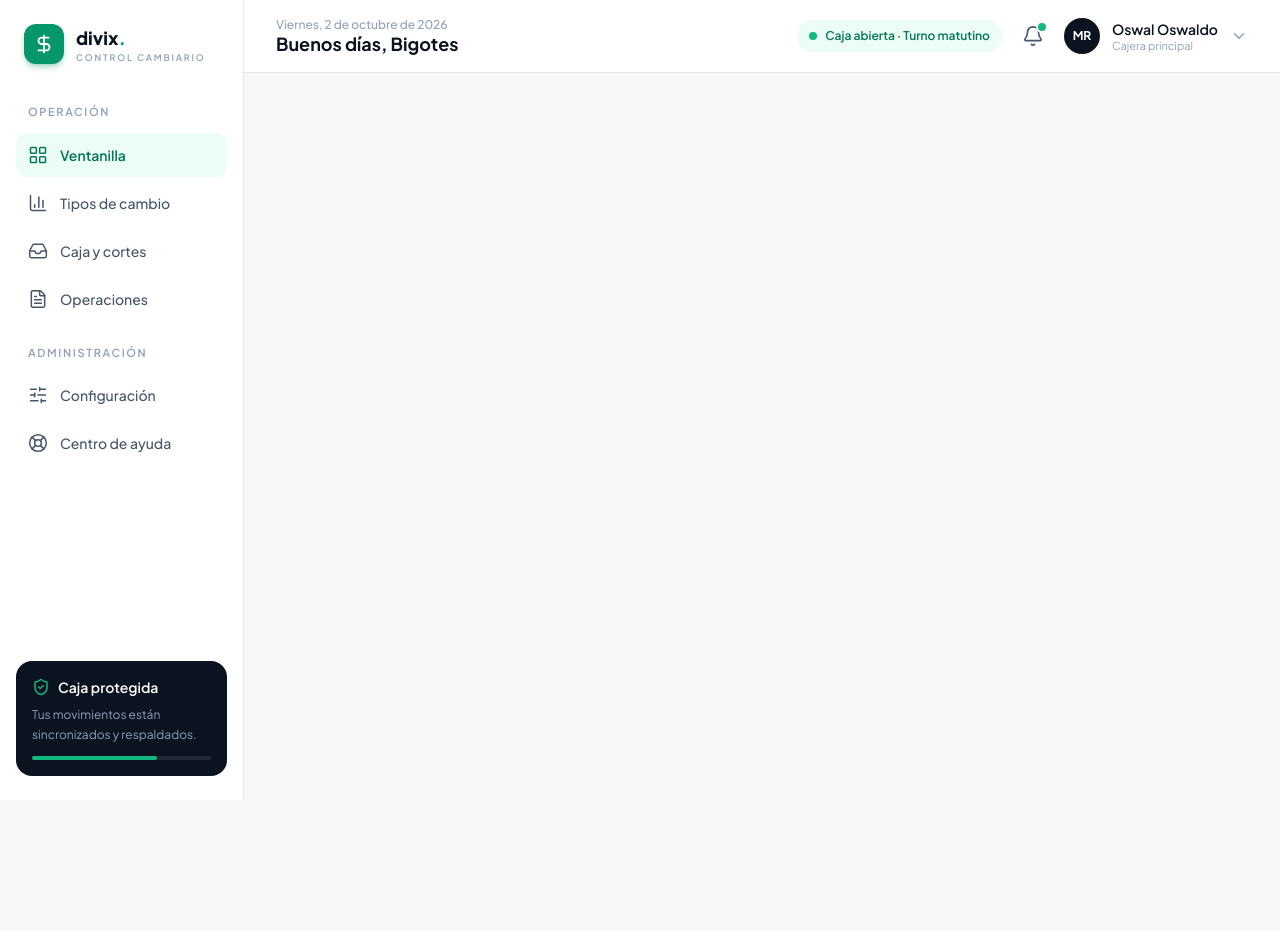
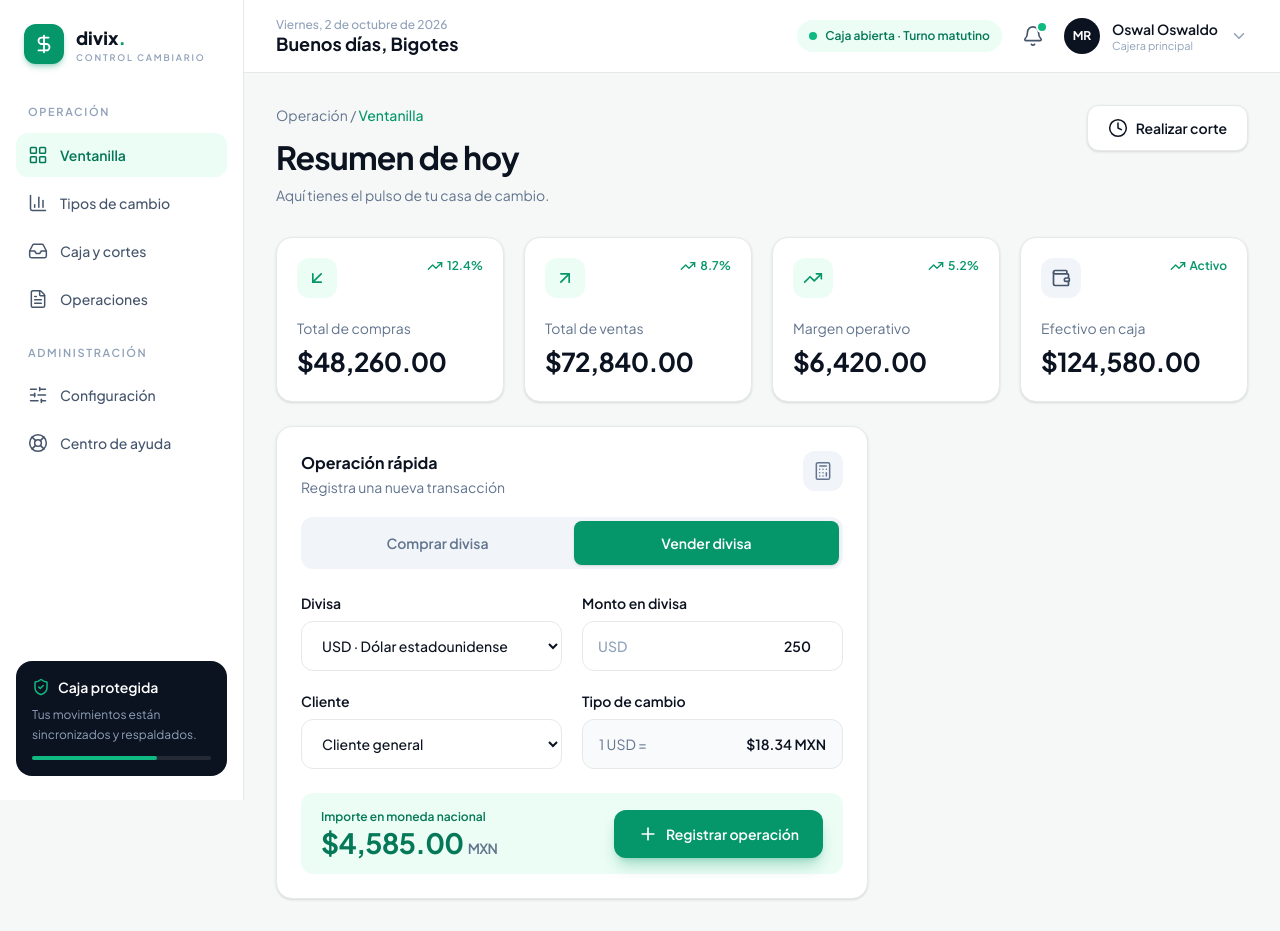
Before and after one commit to raulchvzt/divix-frontend, a React (Vite) app: page / in a window 1280 px wide. Before the commit the page ends 800 px from the top, so only its background shows below. Built offline with nearby package versions, Linux system fonts and the light colour scheme.

Commit message:
Se agregan componentes para la pantalla de inicio, las divisas y su formato. Mas Aparte la interfaz de Ventanilla

```diff
--- a/src/App.jsx
+++ b/src/App.jsx
@@ -1,6 +1,7 @@
 import { BrowserRouter } from 'react-router-dom'
 import Sidebar from './components/layout/Sidebar'
 import Topbar from './components/layout/Topbar'
+import Ventanilla from './pages/Ventanilla'
 
 export default function App() {
   return (
@@ -9,6 +10,9 @@ export default function App() {
         <Sidebar />
         <div className="flex-1 min-w-0">
           <Topbar />
+          <main className="px-8 py-8 max-w-[1500px]">
+            <Ventanilla />
+          </main>
         </div>
       </div>
     </BrowserRouter>
--- /dev/null
+++ b/src/components/ventanilla/OperacionRapida.jsx
@@ -0,0 +1,120 @@
+import { useState } from 'react'
+import { Calculator, Plus } from 'lucide-react'
+import { divisas, clientes } from '../../data/divisas'
+import { dinero } from '../../utils/formato'
+
+const campo =
+  'w-full bg-white border border-line rounded-xl px-4 py-3.5 text-sm font-medium outline-none focus:border-brand-500 focus:ring-2 focus:ring-brand-500/20 transition'
+
+export default function OperacionRapida() {
+  const [tipo, setTipo] = useState('venta') // 'compra' | 'venta'
+  const [codigo, setCodigo] = useState('USD')
+  const [monto, setMonto] = useState('250')
+  const [cliente, setCliente] = useState(clientes[0])
+
+  const divisa = divisas.find((d) => d.codigo === codigo)
+  const tasa = tipo === 'venta' ? divisa.venta : divisa.compra
+  const total = Math.round((parseFloat(monto) || 0) * tasa * 100) / 100
+
+  const registrar = () => {
+    // Más adelante esto enviará la operación al backend
+    alert(`Operación registrada: ${tipo} de ${monto} ${codigo} por ${dinero(total)} MXN`)
+  }
+
+  return (
+    <div className="bg-white border border-line rounded-2xl p-6 shadow-sm">
+      {/* Encabezado */}
+      <div className="flex items-start justify-between mb-5">
+        <div>
+          <h2 className="text-base font-bold">Operación rápida</h2>
+          <p className="text-sm text-slate-500 mt-0.5">Registra una nueva transacción</p>
+        </div>
+        <div className="w-10 h-10 rounded-xl bg-slate-100 text-slate-500 flex items-center justify-center">
+          <Calculator size={20} strokeWidth={1.8} />
+        </div>
+      </div>
+
+      {/* Pestañas Comprar / Vender */}
+      <div className="grid grid-cols-2 gap-1 bg-slate-100 rounded-xl p-1 mb-6">
+        {[
+          { id: 'compra', label: 'Comprar divisa' },
+          { id: 'venta', label: 'Vender divisa' },
+        ].map((t) => (
+          <button
+            key={t.id}
+            onClick={() => setTipo(t.id)}
+            className={`py-3 rounded-lg text-sm font-semibold transition-colors ${
+              tipo === t.id ? 'bg-brand-600 text-white shadow' : 'text-slate-500 hover:text-slate-700'
+            }`}
+          >
+            {t.label}
+          </button>
+        ))}
+      </div>
+
+      {/* Campos */}
+      <div className="grid grid-cols-2 gap-x-5 gap-y-5">
+        <div>
+          <label className="block text-sm font-semibold mb-2">Divisa</label>
+          <select value={codigo} onChange={(e) => setCodigo(e.target.value)} className={campo}>
+            {divisas.map((d) => (
+              <option key={d.codigo} value={d.codigo}>
+                {d.codigo} · {d.nombre}
+              </option>
+            ))}
+          </select>
+        </div>
+
+        <div>
+          <label className="block text-sm font-semibold mb-2">Monto en divisa</label>
+          <div className="relative">
+            <span className="absolute left-4 top-1/2 -translate-y-1/2 text-sm font-medium text-slate-400">
+              {codigo}
+            </span>
+            <input
+              type="number"
+              min="0"
+              value={monto}
+              onChange={(e) => setMonto(e.target.value)}
+              className={`${campo} text-right text-base font-semibold`}
+            />
+          </div>
+        </div>
+
+        <div>
+          <label className="block text-sm font-semibold mb-2">Cliente</label>
+          <select value={cliente} onChange={(e) => setCliente(e.target.value)} className={campo}>
+            {clientes.map((c) => (
+              <option key={c}>{c}</option>
+            ))}
+          </select>
+        </div>
+
+        <div>
+          <label className="block text-sm font-semibold mb-2">Tipo de cambio</label>
+          <div className="flex items-center justify-between bg-slate-50 border border-line rounded-xl px-4 py-3.5 text-sm">
+            <span className="text-slate-500">1 {codigo} =</span>
+            <span className="font-semibold">{dinero(tasa)} MXN</span>
+          </div>
+        </div>
+      </div>
+
+      {/* Total y botón */}
+      <div className="mt-6 flex items-center justify-between bg-brand-50 rounded-xl px-5 py-4">
+        <div>
+          <p className="text-xs font-semibold text-brand-700 mb-1">Importe en moneda nacional</p>
+          <p className="text-[28px] font-bold tracking-tight text-brand-700 leading-none">
+            {dinero(total)} <span className="text-sm font-semibold text-slate-500">MXN</span>
+          </p>
+        </div>
+        <button
+          onClick={registrar}
+          className="flex items-center gap-2 bg-brand-600 hover:bg-brand-700 text-white text-sm font-semibold px-6 py-3.5 rounded-xl shadow-lg shadow-brand-600/30 transition-colors"
+        >
+          <Plus size={20} />
+          Registrar operación
+        </button>
+      </div>
+    </div>
+  )
+}
--- /dev/null
+++ b/src/components/ventanilla/StatCard.jsx
@@ -0,0 +1,24 @@
+import { TrendingUp } from 'lucide-react'
+
+const tonos = {
+  verde: 'bg-brand-50 text-brand-600',
+  gris: 'bg-slate-100 text-slate-600',
+}
+
+export default function StatCard({ icon: Icon, label, value, badge, tono = 'verde' }) {
+  return (
+    <div className="bg-white border border-line rounded-2xl p-5 shadow-sm">
+      <div className="flex items-start justify-between mb-5">
+        <div className={`w-10 h-10 rounded-xl flex items-center justify-center ${tonos[tono]}`}>
+          <Icon size={20} strokeWidth={2} />
+        </div>
+        <div className="flex items-center gap-1 text-xs font-semibold text-brand-600">
+          <TrendingUp size={16} />
+          {badge}
+        </div>
+      </div>
+      <p className="text-sm text-slate-500 mb-1">{label}</p>
+      <p className="text-[26px] font-bold tracking-tight">{value}</p>
+    </div>
+  )
+}
--- /dev/null
+++ b/src/data/divisas.js
@@ -0,0 +1,8 @@
+// Tipos de cambio de ejemplo (después vendrán de la base de datos)
+export const divisas = [
+  { codigo: 'USD', nombre: 'Dólar estadounidense', compra: 17.9, venta: 18.34 },
+  { codigo: 'EUR', nombre: 'Euro', compra: 19.48, venta: 20.1 },
+  { codigo: 'CAD', nombre: 'Dólar canadiense', compra: 12.74, venta: 13.3 },
+]
+
+export const clientes = ['Cliente general', 'Carlos Medina', 'Hotel Costa Real']
--- /dev/null
+++ b/src/pages/Ventanilla.jsx
@@ -0,0 +1,41 @@
+import { ArrowDownLeft, ArrowUpRight, TrendingUp, Wallet, Clock } from 'lucide-react'
+import StatCard from '../components/ventanilla/StatCard'
+import OperacionRapida from '../components/ventanilla/OperacionRapida'
+import { dinero } from '../utils/formato'
+
+export default function Ventanilla() {
+  return (
+    <div>
+      {/* Encabezado */}
+      <div className="flex items-start justify-between mb-8">
+        <div>
+          <p className="text-sm text-slate-500">
+            Operación / <span className="text-brand-600 font-medium">Ventanilla</span>
+          </p>
+          <h1 className="text-[32px] font-bold tracking-tight mt-2">Resumen de hoy</h1>
+          <p className="text-sm text-slate-500 mt-1">
+            Aquí tienes el pulso de tu casa de cambio.
+          </p>
+        </div>
+
+        <button className="flex items-center gap-2 bg-white border border-line rounded-xl px-5 py-3 text-sm font-semibold shadow-sm hover:bg-slate-50 transition-colors">
+          <Clock size={20} strokeWidth={1.8} />
+          Realizar corte
+        </button>
+      </div>
+
+      {/* Tarjetas de resumen */}
+      <div className="grid grid-cols-4 gap-5 mb-6">
+        <StatCard icon={ArrowDownLeft} label="Total de compras" value={dinero(48260)} badge="12.4%" />
+        <StatCard icon={ArrowUpRight} label="Total de ventas" value={dinero(72840)} badge="8.7%" />
+        <StatCard icon={TrendingUp} label="Margen operativo" value={dinero(6420)} badge="5.2%" />
+        <StatCard icon={Wallet} label="Efectivo en caja" value={dinero(124580)} badge="Activo" tono="gris" />
+      </div>
+
+      {/* Operación rápida (a la derecha irá el panel de Divix AI) */}
+      <div className="grid grid-cols-[1fr_360px] gap-5 items-start">
+        <OperacionRapida />
+      </div>
+    </div>
+  )
+}
--- /dev/null
+++ b/src/utils/formato.js
@@ -0,0 +1,2 @@
+export const dinero = (n) =>
+  '$' + n.toLocaleString('en-US', { minimumFractionDigits: 2, maximumFractionDigits: 2 })
```
Also changed, not shown: src/App.css (added).
